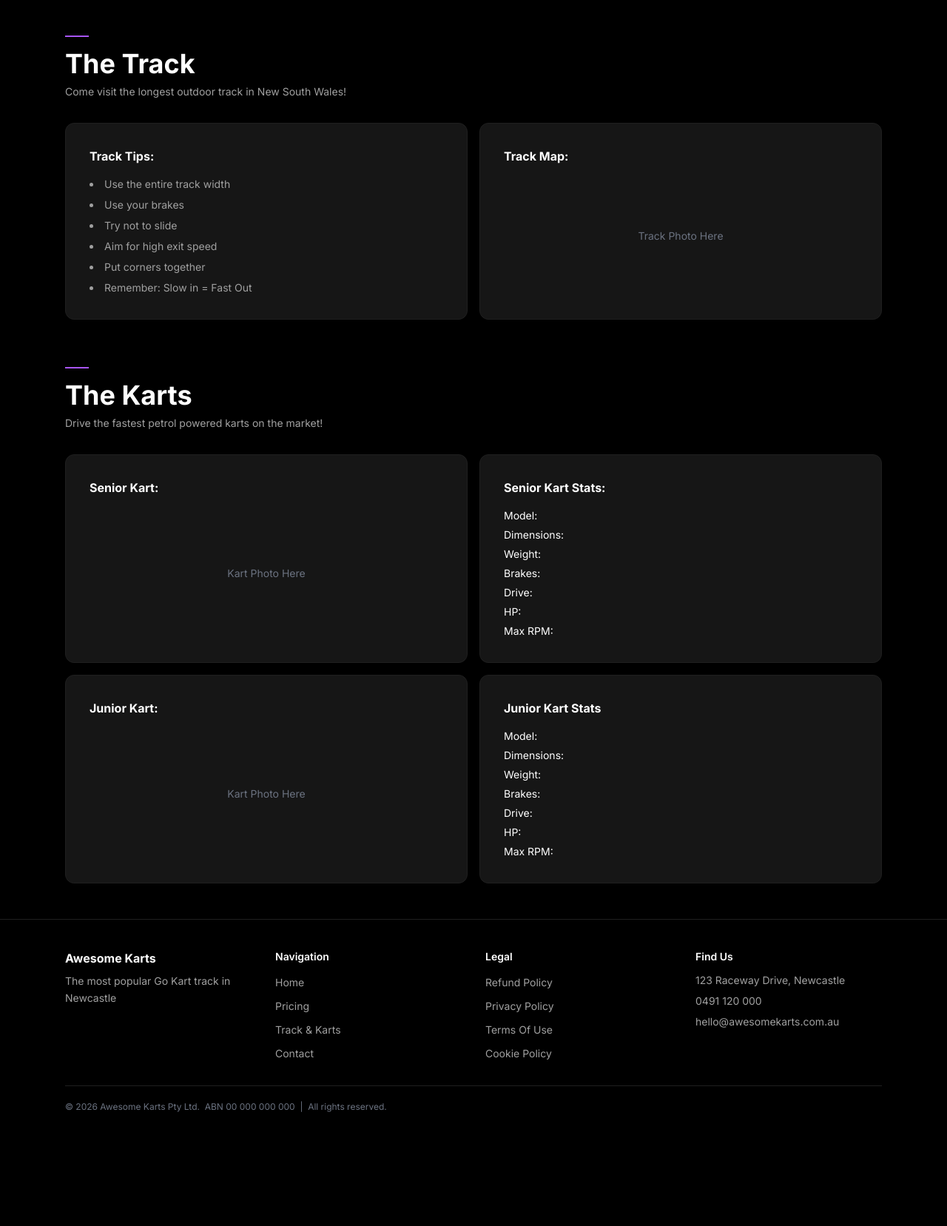
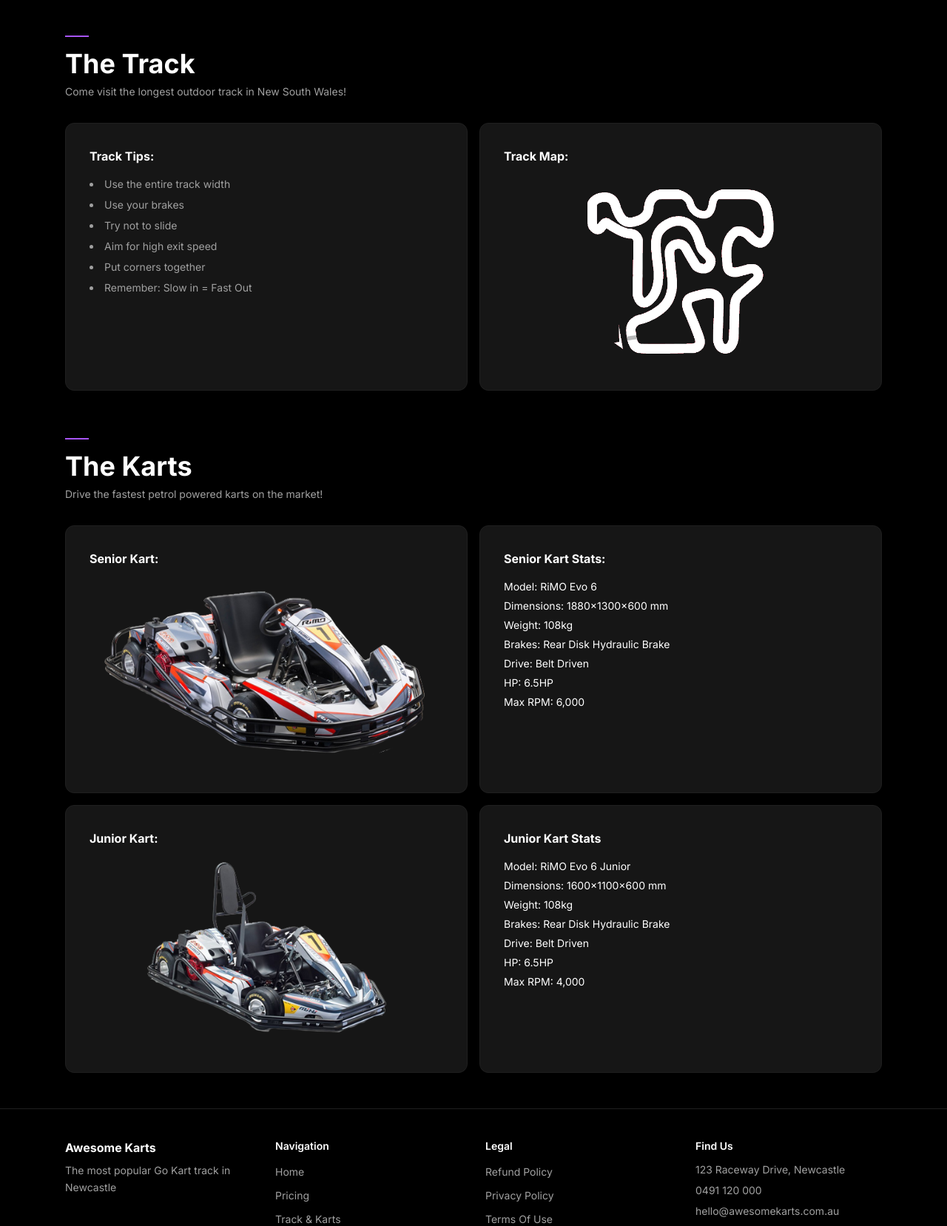
Before and after one commit to Littleman40/awesome-karts-pwa, a Flask app: page /track in a window 1280 px wide. Shown: the part 57-1714 px from the top of the page at 74% size. Before the commit the page ends 1560 px from the top, so only its background shows below. Run offline with Flask 3, Linux system fonts and the light colour scheme; some libraries are stand-ins or nearby versions.

Commit message:
track img update

```diff
--- a/templates/track.html
+++ b/templates/track.html
@@ -25,7 +25,7 @@
         <div class="bg-ak-card border border-ak-border rounded-xl p-8 flex flex-col items-center justify-center min-h-[220px]">
             <p class="text-white font-bold text-base mb-4 self-start">Track Map:</p>
             <div class="flex-1 w-full flex items-center justify-center">
-                <p class="text-ak-hint text-sm">Track Photo Here</p>
+                <img src="{{ url_for('static', filename='img/track-map.png') }}" alt="Track Map" class="max-h-64 w-auto object-contain">
             </div>
         </div>
 
@@ -39,19 +39,19 @@
         <div class="bg-ak-card border border-ak-border rounded-xl p-8 flex flex-col items-center justify-center min-h-[220px]">
             <p class="text-white font-bold text-base mb-4 self-start">Senior Kart:</p>
             <div class="flex-1 w-full flex items-center justify-center">
-                <p class="text-ak-hint text-sm">Kart Photo Here</p>
+                <img src="{{ url_for('static', filename='img/kart-snr.png') }}" alt="Senior Kart" class="max-h-64 w-auto object-contain">
             </div>
         </div>
         <div class="bg-ak-card border border-ak-border rounded-xl p-8">
             <p class="text-white font-bold text-base mb-4">Senior Kart Stats:</p>
             <ul class="space-y-1.5 text-ak-muted text-sm">
-                <li><span class="text-white">Model:</span></li>
-                <li><span class="text-white">Dimensions:</span></li>
-                <li><span class="text-white">Weight:</span></li>
-                <li><span class="text-white">Brakes:</span></li>
-                <li><span class="text-white">Drive:</span></li>
-                <li><span class="text-white">HP:</span></li>
-                <li><span class="text-white">Max RPM:</span></li>
+                <li><span class="text-white">Model: RiMO Evo 6</span></li>
+                <li><span class="text-white">Dimensions: 1880x1300x600 mm</span></li>
+                <li><span class="text-white">Weight: 108kg</span></li>
+                <li><span class="text-white">Brakes: Rear Disk Hydraulic Brake</span></li>
+                <li><span class="text-white">Drive: Belt Driven</span></li>
+                <li><span class="text-white">HP: 6.5HP</span></li>
+                <li><span class="text-white">Max RPM: 6,000</span></li>
             </ul>
         </div>
     </div>
@@ -60,19 +60,19 @@
         <div class="bg-ak-card border border-ak-border rounded-xl p-8 flex flex-col items-center justify-center min-h-[220px]">
             <p class="text-white font-bold text-base mb-4 self-start">Junior Kart:</p>
             <div class="flex-1 w-full flex items-center justify-center">
-                <p class="text-ak-hint text-sm">Kart Photo Here</p>
+                <img src="{{ url_for('static', filename='img/kart-jnr.png') }}" alt="Junior Kart" class="max-h-64 w-auto object-contain">
             </div>
         </div>
         <div class="bg-ak-card border border-ak-border rounded-xl p-8">
             <p class="text-white font-bold text-base mb-4">Junior Kart Stats</p>
             <ul class="space-y-1.5 text-ak-muted text-sm">
-                <li><span class="text-white">Model:</span></li>
-                <li><span class="text-white">Dimensions:</span></li>
-                <li><span class="text-white">Weight:</span></li>
-                <li><span class="text-white">Brakes:</span></li>
-                <li><span class="text-white">Drive:</span></li>
-                <li><span class="text-white">HP:</span></li>
-                <li><span class="text-white">Max RPM:</span></li>
+                <li><span class="text-white">Model: RiMO Evo 6 Junior</span></li>
+                <li><span class="text-white">Dimensions: 1600x1100x600 mm</span></li>
+                <li><span class="text-white">Weight: 108kg</span></li>
+                <li><span class="text-white">Brakes: Rear Disk Hydraulic Brake</span></li>
+                <li><span class="text-white">Drive: Belt Driven</span></li>
+                <li><span class="text-white">HP: 6.5HP</span></li>
+                <li><span class="text-white">Max RPM: 4,000</span></li>
             </ul>
         </div>
     </div>
```
